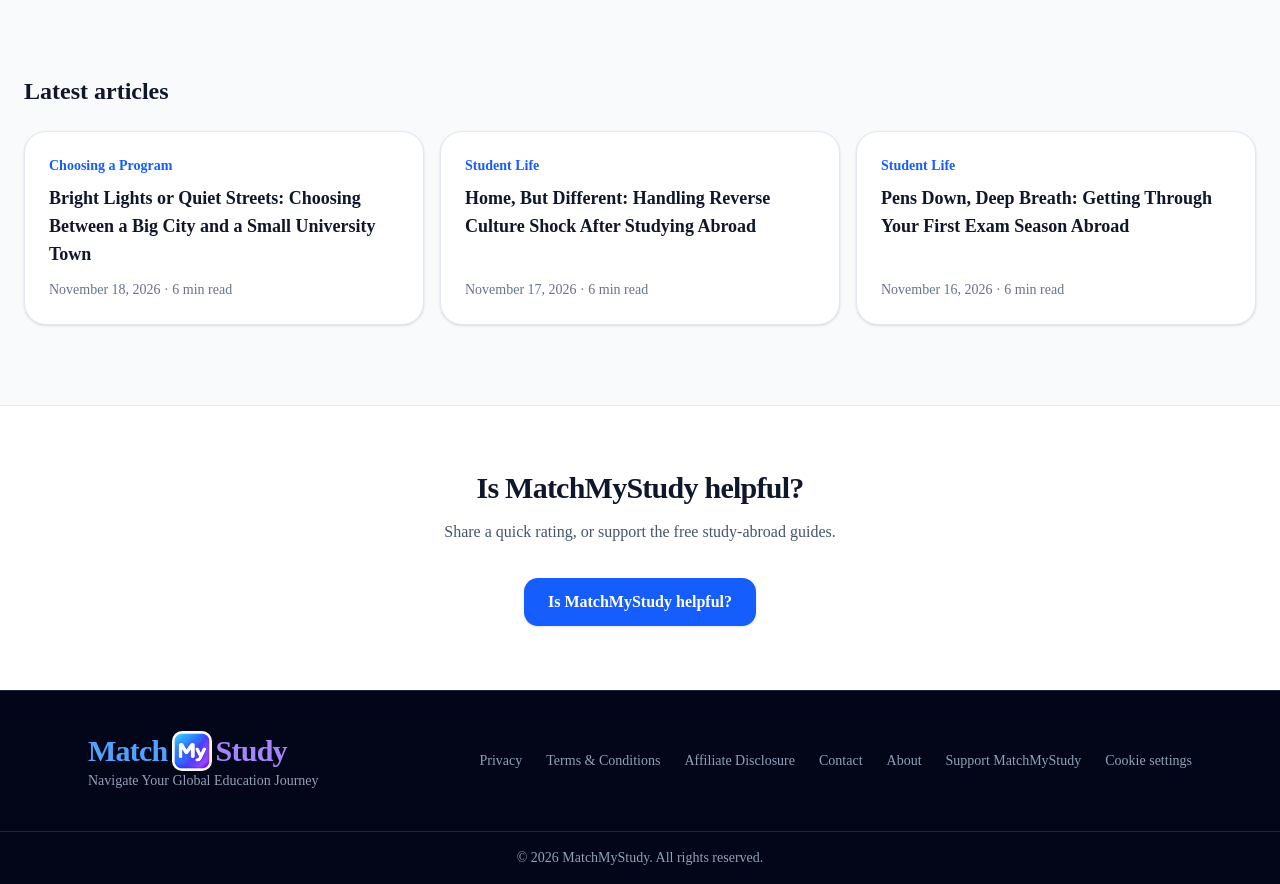
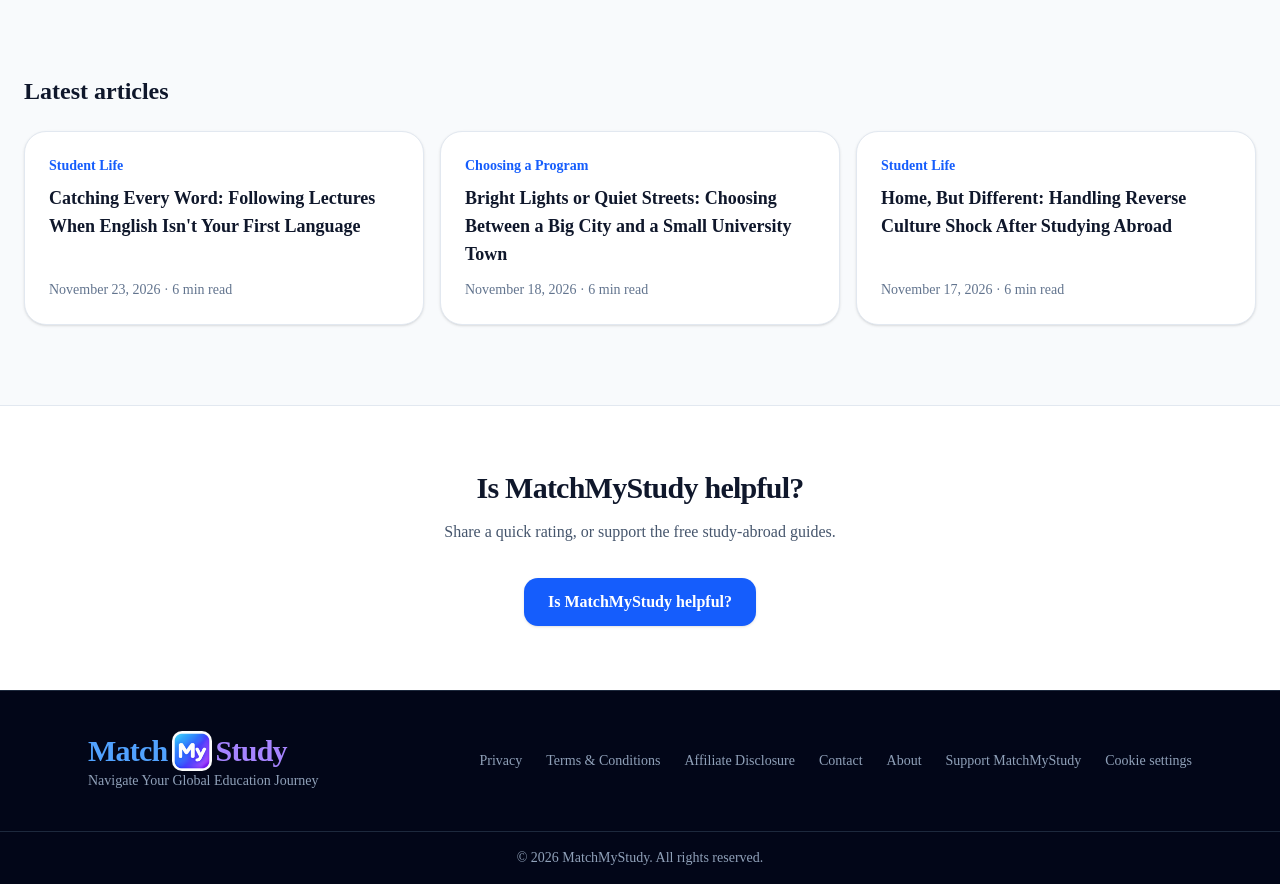
Before and after one commit to Ravindu612/MatchMyStudy, a Next.js app: page / in a window 1280 px wide. Shown: the part 2740-3624 px from the top of the page. Built offline with nearby package versions, Linux system fonts and the light colour scheme; no server answers.

Commit message:
Add November 23 blog post: Catching Every Word: Following Lectures When English Isn't Your First Language

```diff
--- a/data/blog/posts.ts
+++ b/data/blog/posts.ts
@@ -1312,6 +1312,56 @@ export const blogPosts: BlogPost[] = [
     },
   },
   {
+    title: "Catching Every Word: Following Lectures When English Isn't Your First Language",
+    slug: "lectures-in-a-second-language",
+    description:
+      "A practical, kind guide for international students who study in English as a second or third language: how to prepare before class, take notes that work, use recordings well, ask questions, and stop translating every word.",
+    category: "Student Life",
+    date: "2026-11-23",
+    readTime: "6 min read",
+    intro:
+      "You passed the English test. You can order coffee, chat with your flatmates and read the reading list. Then the first lecture starts, the lecturer talks fast, makes a joke you miss, uses three words you have never heard, and suddenly the slides are two pages ahead of you.\n\nThis is one of the most common experiences of studying abroad, and almost nobody talks about it. It does not mean your English is not good enough or that you chose the wrong program. Listening to an hour of specialist content in a second language is a different skill from passing a test, and like any skill, it gets easier with the right habits. Here are the ones that help most.",
+    sections: [
+      {
+        heading: "Know that the first weeks are the hardest",
+        text: "In your first weeks, your brain is doing several jobs at once: adjusting to a new accent, learning subject vocabulary, following the structure of the lecture, and writing notes. Local students are only doing the last two. That is why you can leave a lecture feeling exhausted even when you understood most of it.\n\nThe good news is that the first two jobs shrink quickly. Accents become familiar within a few weeks, and subject vocabulary repeats far more than you expect. Many students say there is a moment, often around the middle of the first semester, when lectures suddenly feel normal. Be patient with yourself until then.",
+      },
+      {
+        heading: "Prepare before you walk in",
+        text: "The single most useful habit is a short preview before each lecture. If slides or readings are posted in advance on your university's learning platform, spend fifteen or twenty minutes with them. You do not need to understand everything. Just read the headings, look at the diagrams, and note the key terms.\n\nMake a small personal glossary for each module: the word, a simple explanation in English, and, if it helps, the word in your own language. When you hear a term in the lecture that you met the night before, it lands instead of flying past you. After a few weeks, this glossary also becomes excellent revision material.",
+      },
+      {
+        heading: "Take notes for meaning, not for every word",
+        text: "Trying to write down everything the lecturer says is a trap. You end up so busy writing that you stop listening. Instead, listen for structure. Lecturers often signal what matters with phrases like \"the key point here is\", \"there are three reasons\", \"in contrast\" or \"to sum up\". Those phrases tell you where to focus.\n\nWrite short notes: keywords, arrows, questions and quick examples. Leave space on the page, and mark anything you did not catch with a question mark so you can fill it in later. It is completely fine to write some notes in your own language if that is faster. What matters is that you can understand them tomorrow.",
+      },
+      {
+        heading: "Use recordings wisely",
+        text: "Many universities record lectures or provide captions, and some offer note-taking support through disability or learning support services. Check what your university offers, and if recordings exist, use them. But use them with a plan. Rewatching every lecture in full doubles your workload and is hard to keep up.\n\nA better approach is to watch only the parts you marked with a question mark, at normal speed or slightly slower. Captions can help you spot the spelling of a new word so you can look it up. Treat the recording as a safety net, not a replacement for being in the room.",
+      },
+      {
+        heading: "Ask, even when it feels awkward",
+        text: "Many international students stay silent because they worry their question will sound simple or their accent will be noticed. In reality, lecturers usually appreciate questions, and other students often have the same one.\n\nIf asking in front of a full room feels too much, there are quieter options. Stay for a minute after class, go to office hours, post on the course discussion board, or send a short, polite email. Tutorials and seminars are smaller and are often the best place to check your understanding. Study groups help too: comparing notes with classmates fills gaps quickly, and you will often find you caught things they missed.",
+      },
+      {
+        heading: "Stop translating everything",
+        text: "In the beginning, it is natural to translate in your head. Over time, try to let go of this. Translating every sentence slows you down and makes you fall behind. When you meet an unknown word, see if you can guess it from context and keep going. Look it up afterwards if it keeps coming back.\n\nOutside class, give your ears daily practice with your subject in English: podcasts, short talks, or videos from your field. Even twenty minutes on the bus makes a difference over a semester. Speaking helps listening too, so join a society, chat with classmates, or try a language exchange.",
+      },
+      {
+        heading: "Look after your energy",
+        text: "Listening in a second language is tiring, and tiredness makes it harder. Sleep, food and short breaks between lectures matter more than they seem. Sit where you can see the speaker's face and the slides clearly. If you are struggling for more than a few weeks, visit your university's academic skills or language support centre. Many universities offer free workshops on academic listening, note-taking and writing, and they are there for exactly this situation.\n\nFinally, remember what you are already doing. You are learning a subject at university level in a language that is not your first one. That is impressive. Give it time, build the habits, and one day you will notice that you laughed at the lecturer's joke before you had time to think about it.",
+      },
+    ],
+    languagePracticeNote:
+      "Following lectures in a second language gets easier when your ears and mouth both get practice. Speaking practice outside class makes fast, real-world English feel familiar much sooner.",
+    coverImage: "/images/blog/lectures-in-a-second-language.jpg",
+    coverImageAlt: "Students listen to a lecturer in a bright, tiered lecture hall with slides projected on a large screen",
+    unsplash: {
+      photographerName: "Dom Fou",
+      photographerUrl: "https://unsplash.com/@domlafou",
+      photoUrl: "https://unsplash.com/photos/people-sitting-on-chair-in-front-of-computer-YRMWVcdyhmI",
+    },
+  },
+  {
     title: "Canada vs Australia for International Students",
     slug: "canada-vs-australia",
     description:
```
Also changed, not shown: public/images/blog/lectures-in-a-second-language.jpg (added).
